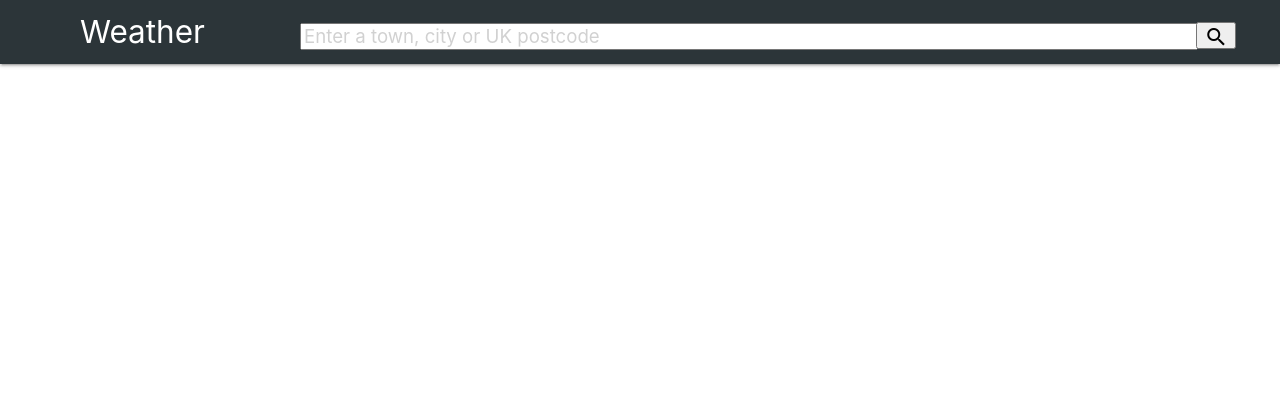
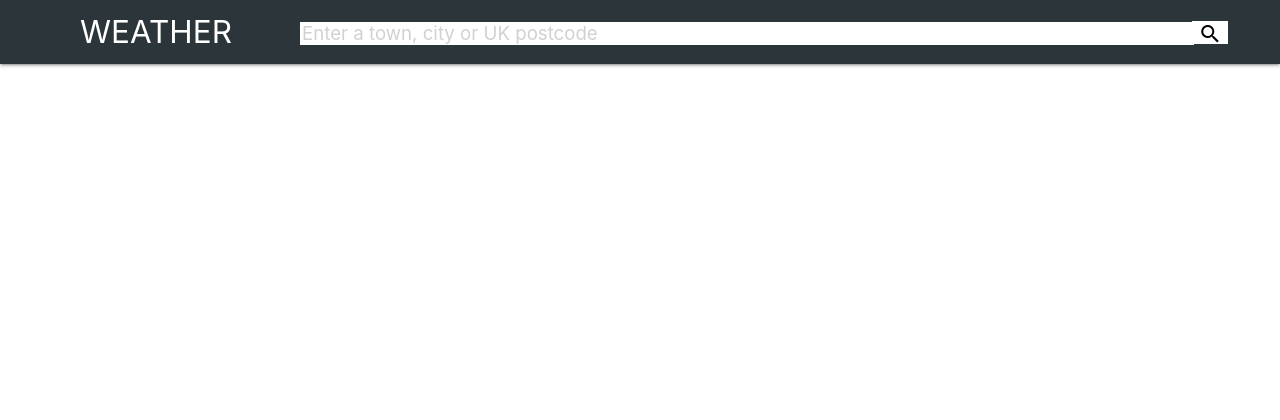
Before and after one commit to wtylerwork/NET302-Project, a PHP site: page / in a window 1280 px wide; the page is wider, and only the part inside the window is pictured. Shown: the top 420 px of that part. Run offline with PHP 8.4, Linux system fonts and the light colour scheme; some libraries are stand-ins or nearby versions.

Commit message:
Nav bar style updated

```diff
--- a/index.php
+++ b/index.php
@@ -19,10 +19,10 @@
 	<body>
 		<nav>
 			<div class="nav-wrapper" style="background-color: #2C3539; width:100%;">
-				<a href="#" class="brand-logo" style="position:fixed; left:80px;">Weather</a>
-					<div style="position:relative; left:300px; top:5px; height:10px; font-size:14pt;">
-						<input placeholder="Enter a town, city or UK postcode" name="cityName" id="customerName" type="textbox" maxlength="120" size="70" style="outline:none;">
-    				<button class="material-icons" type="submit" style="position:relative; top:6px; left:-7px; cursor:pointer; height:27px;">search</button>
+				<a href="#" class="brand-logo" style="position:fixed; left:80px;">WEATHER</a>
+					<div style="position:relative; left:300px; top:2px; height:5px; font-size:14pt;">
+						<input placeholder="Enter a town, city or UK postcode" name="cityName" id="customerName" type="textbox" maxlength="120" size="70" style="border:none; outline:none;">
+    				<button class="material-icons" type="submit" style="position:relative; top:6px; left:-7px; cursor:pointer; height:23px; background-color:#fff; border:none;">search</button>
 					</div>
 				</ul>
 			</div>
```
